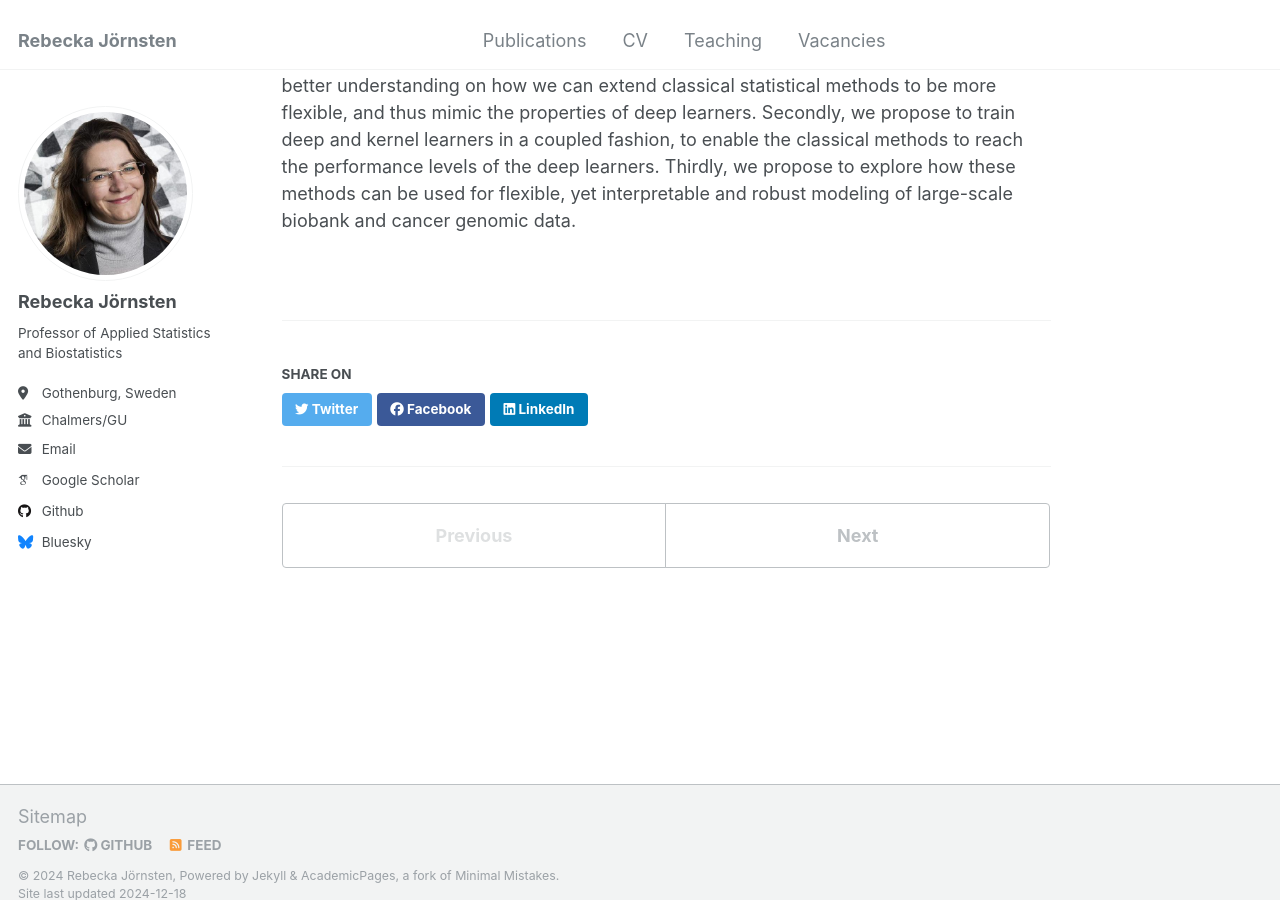
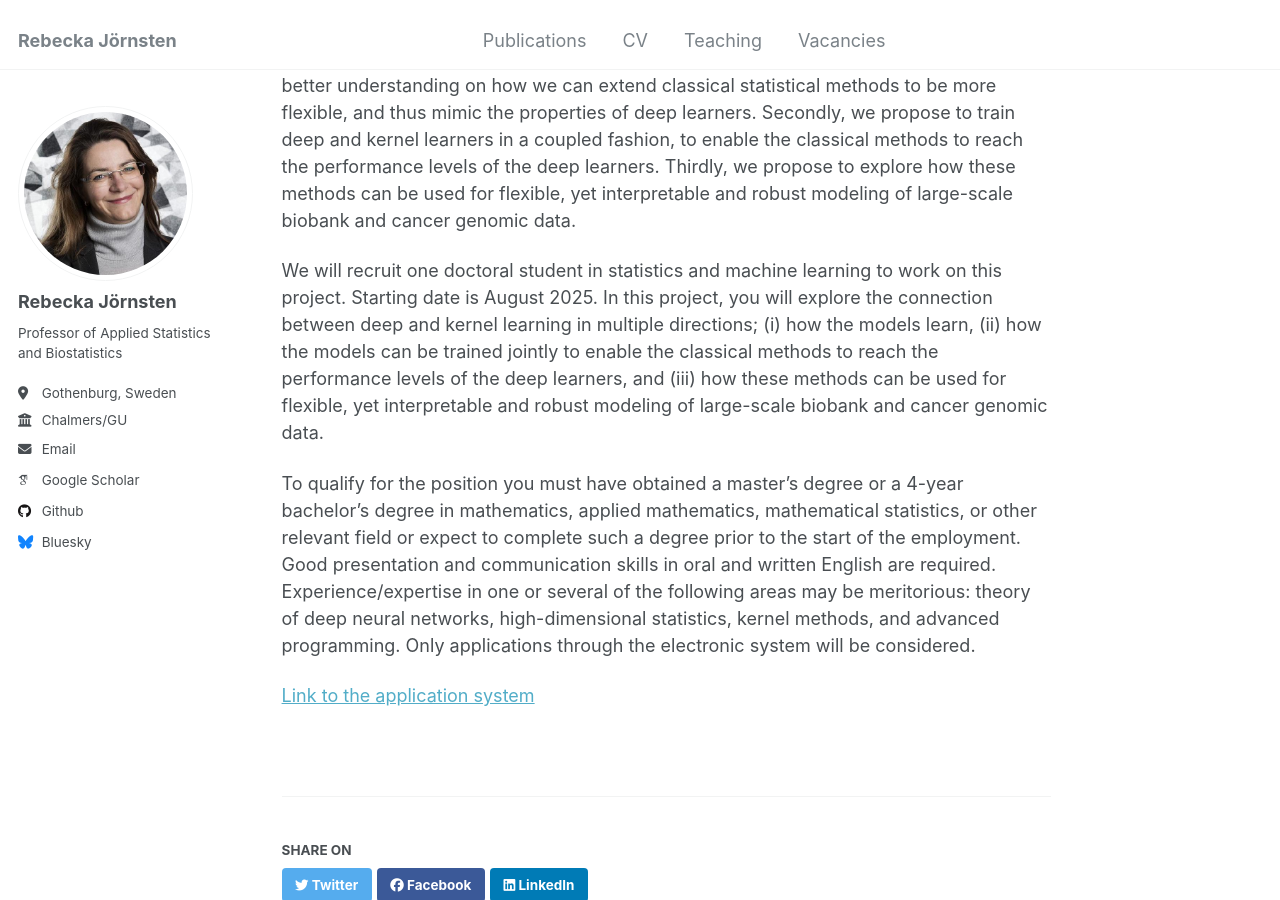
Before and after one commit to rjornsten/rjornsten.github.io, a Jekyll site: the page built from _portfolio/portfolio-1.md, in a window 1280 px wide and 900 px high, scrolled down 479 px. Built offline with Jekyll 4.4.1, drawn with Linux system fonts in a browser that asks for light colours; some web fonts are replaced.

Commit message:
Update portfolio-1.md

```diff
--- a/_portfolio/portfolio-1.md
+++ b/_portfolio/portfolio-1.md
@@ -24,3 +24,9 @@ to be more flexible, and thus mimic the properties of deep learners. Secondly, w
 kernel learners in a coupled fashion, to enable the classical methods to reach the performance levels of the deep
 learners. Thirdly, we propose to explore how these methods can be used for flexible, yet interpretable and robust
 modeling of large-scale biobank and cancer genomic data.
+
+We will recruit one doctoral student in statistics and machine learning to work on this project. Starting date is August 2025. In this project, you will explore the connection between deep and kernel learning in multiple directions; (i) how the models learn, (ii) how the models can be trained jointly to enable the classical methods to reach the performance levels of the deep learners, and (iii) how these methods can be used for flexible, yet interpretable and robust modeling of large-scale biobank and cancer genomic data.
+
+To qualify for the position you must have obtained a master’s degree or a 4-year bachelor’s degree in mathematics, applied mathematics, mathematical statistics, or other relevant field or expect to complete such a degree prior to the start of the employment. Good presentation and communication skills in oral and written English are required. Experience/expertise in one or several of the following areas may be meritorious: theory of deep neural networks, high-dimensional statistics, kernel methods, and advanced programming. Only applications through the electronic system will be considered.
+
+[Link to the application system](https://web103.reachmee.com/ext/I005/1035/job?site=7&lang=UK&validator=9b89bead79bb7258ad55c8d75228e5b7&job_id=p36059)
```
